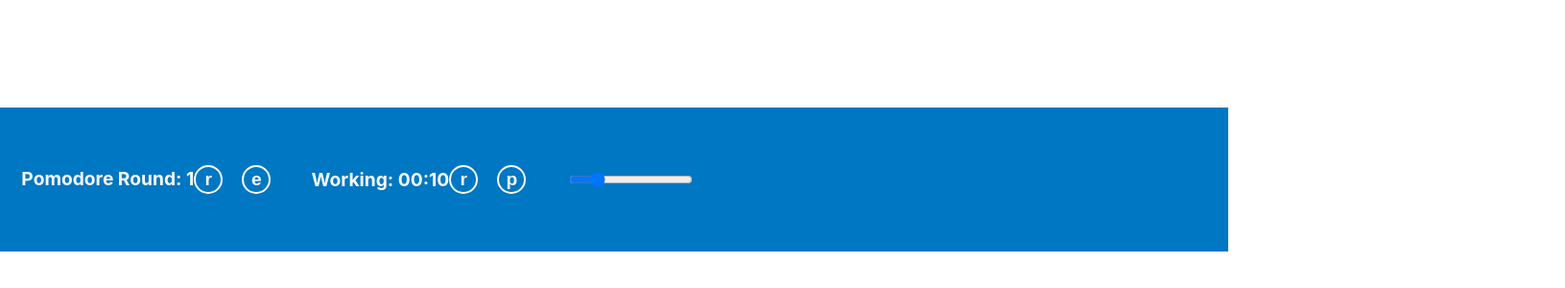
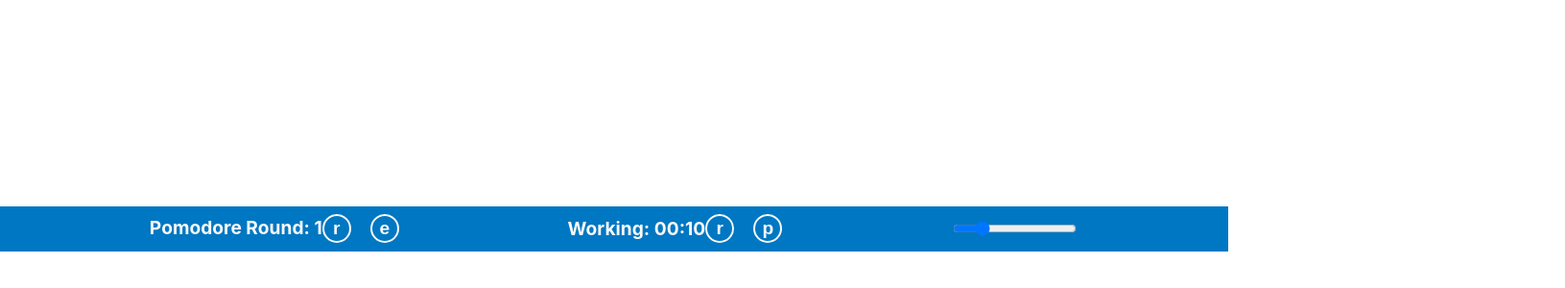
Before and after one commit to zT-1337/pomodore-app, a React (Create React App) app: page / in a window 1280 px wide. Shown: the part 538-838 px from the top of the page at 96% size, 1631 px wide, since content can reach past the window. Before the commit the page ends 800 px from the top, so only its background shows below. Built offline with nearby package versions, Linux system fonts and the light colour scheme.

Commit message:
-fixed: videos playing even though prop is false by showing the videos but moving them out of the viewport and adding overflow hidden to the body (i am a g)

```diff
--- a/src/components/pomodore/Pomodore.css
+++ b/src/components/pomodore/Pomodore.css
@@ -1,6 +1,6 @@
 .PomodoreContainer {
   width: 100%;
-  height: 150px;
+  height: 50px;
   background-color: #0077c2;
   color: #fafafa;
   display: flex;
--- a/src/components/pomodore/PomodoreMusicPlayer.tsx
+++ b/src/components/pomodore/PomodoreMusicPlayer.tsx
@@ -1,4 +1,4 @@
-import React, { useState } from "react"
+import React, { CSSProperties, useState } from "react"
 import { PomodoreMusicPlayerState } from "../../interfaces/states/PomodoreMusicPlayerState"
 import ReactPlayer from "react-player";
 import { PomodoreMusicPlayerProps } from "../../interfaces/props/pomodore/PomodoreMusicPlayerProps";
@@ -11,6 +11,11 @@ const initialState = (): PomodoreMusicPlayerState => {
 
 export function PomodoreMusicPlayer(props: PomodoreMusicPlayerProps) {
   const [state, setState] = useState(initialState());
+
+  const videoStyle: CSSProperties = {
+    position: "absolute",
+    top: "1000px"
+  }
 
   const onVolumeChange = (event: React.FormEvent<HTMLInputElement>) => {
     setState({
@@ -25,8 +30,8 @@ export function PomodoreMusicPlayer(props: PomodoreMusicPlayerProps) {
   return (
     <div className="PomodoreMusicPlayer">
       <input type="range" min="0" max="1" step={0.01} value={state.volume} onChange={onVolumeChange}></input>
-      <ReactPlayer url={props.workMusicUrl} width={267} height={150} playing={playingWorkMusic} loop={true} volume={state.volume}></ReactPlayer>
-      <ReactPlayer url={props.pauseMusicUrl} width={267} height={150} playing={playingPauseMusic} loop={true} volume={state.volume}></ReactPlayer>
+      <ReactPlayer url={props.workMusicUrl} style={videoStyle} playing={playingWorkMusic} loop={true} volume={state.volume}></ReactPlayer>
+      <ReactPlayer url={props.pauseMusicUrl} style={videoStyle} playing={playingPauseMusic} loop={true} volume={state.volume}></ReactPlayer>
     </div>
   )
 }
```
